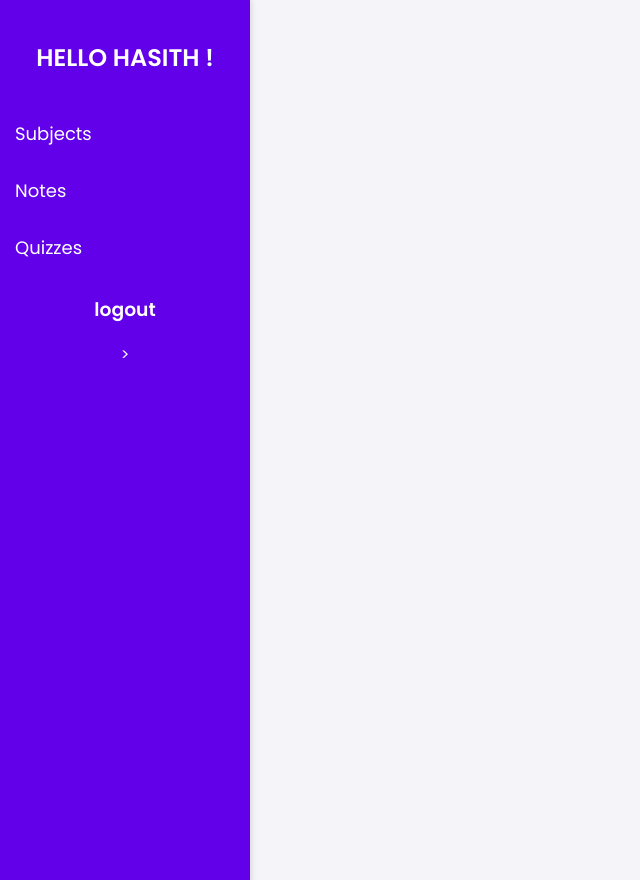
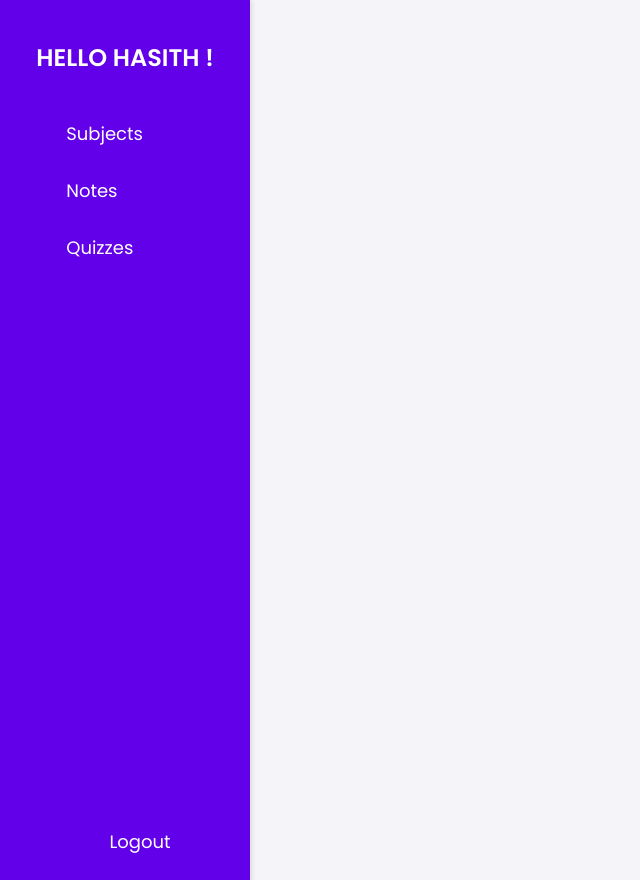
Before and after one commit to Hasith435/HAPM---starthack, a Flask app: page /comp_sci in a window 1280 px wide. Shown: the whole page, without its empty margins (0-640 px from the left). Run offline with Flask 3, Linux system fonts and the light colour scheme; a user stored in the database is signed in.

Commit message:
made changes to side bar

```diff
--- a/website/templates/side_bar_base.html
+++ b/website/templates/side_bar_base.html
@@ -25,6 +25,7 @@
                   position: fixed;
                   display: flex;
                   flex-direction: column;
+                  justify-content: space-between;
                   align-items: center;
                   box-shadow: 2px 0 5px rgba(0, 0, 0, 0.1);
               }
@@ -65,9 +66,7 @@
                   line-height: 1.6;
               }
               .bottom {
-        display: flex;
-        flex-direction: column;
-        justify-content: flex-end;
+        padding-bottom: 30px;
       }
 
 
@@ -77,13 +76,15 @@
   </head>
   <body>
     <div class="sidebar">
+        <div>
       <h2>Hello {% block username %}{% endblock %}!</h2>
       <a href="/subjects">Subjects</a>
       <a href="#services">Notes</a>
       <a href="#clients">Quizzes</a>
+      </div>
 
-      <div class="bottom"><h3>logout</h3></div>
-      >
+      <div class="bottom"><a href="/logout">Logout</a></div>
+
     </div>
     <div class="main-content">
       <div class="container">{% block content %} {% endblock %}</div>
```
Also changed, not shown: 1 other file.
